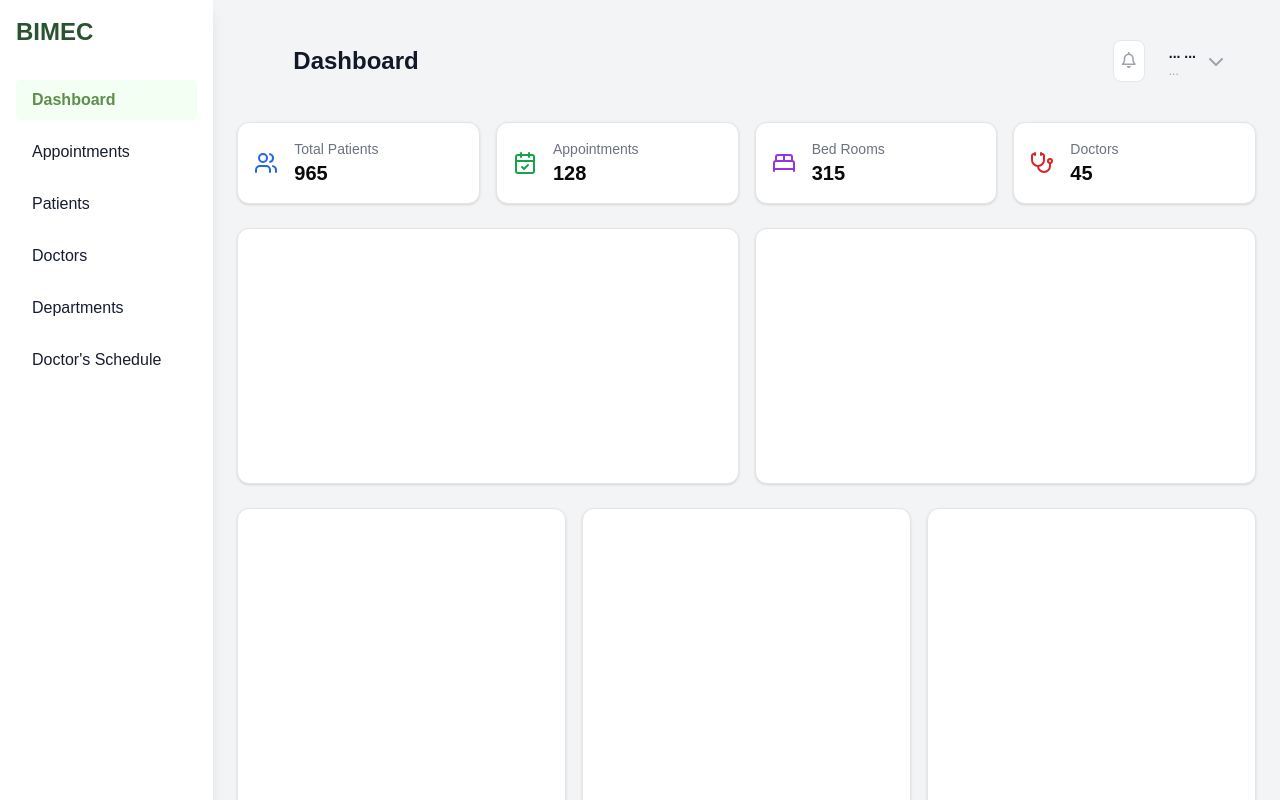
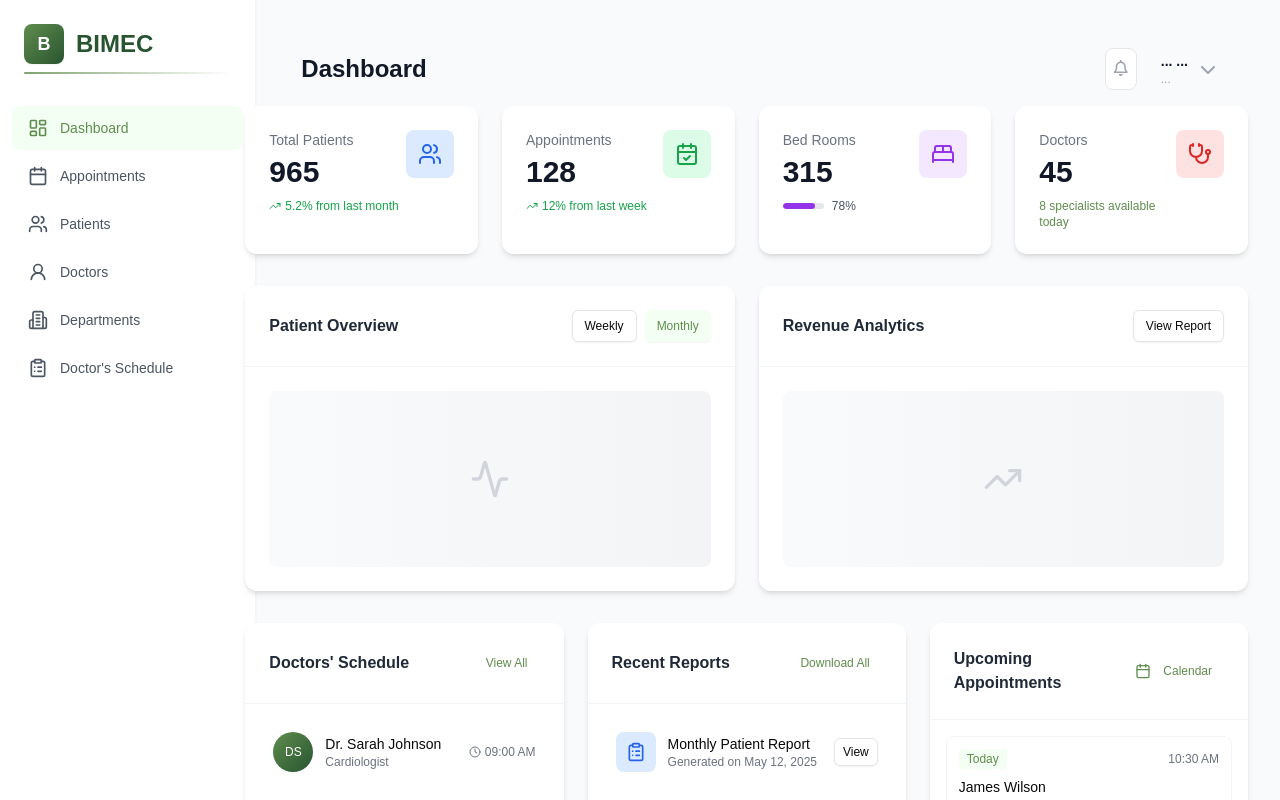
Before and after one commit to vinhdao1006/Project, a React (Vite) app in the folder front-end/: page /admin/dashboard in a window 1280 px wide. Shown: the top 800 px of the page. Built offline with nearby package versions, Linux system fonts and the light colour scheme; no server answers.

Commit message:
Change admin dashboard and sidebar UI

```diff
--- a/front-end/src/pages/admin/Dashboard.jsx
+++ b/front-end/src/pages/admin/Dashboard.jsx
@@ -1,74 +1,258 @@
-import React, { useEffect, useState } from 'react';
+import React, { useEffect, useState } from "react";
 import { Card, CardContent } from "@/components/ui/card";
 import Admin_ava from "@/assets/image/admin_ava.png";
 import { Button } from "@/components/ui/button";
-import { CalendarDays, Search, Users, Stethoscope, CalendarCheck, BedDouble } from "lucide-react";
-import SideBar from './SideBar';
-import Header from './Header';
+import {
+  CalendarDays,
+  Search,
+  Users,
+  Stethoscope,
+  CalendarCheck,
+  BedDouble,
+  TrendingUp,
+  Activity,
+  ClipboardList,
+  Clock,
+  Calendar
+} from "lucide-react";
+import SideBar from "./SideBar";
+import Header from "./Header";
 
 const AdminDashboard = () => {
   return (
-    <div className="grid grid-cols-12 min-h-screen bg-gray-100">
+    <div className="grid grid-cols-12 min-h-screen bg-gray-50">
       {/* Sidebar */}
-      <aside className="col-span-2 bg-white shadow-lg p-4 space-y-4">
+      <div className="col-span-2">
         <SideBar />
-      </aside>
+      </div>
 
       {/* Main Content */}
-      <main className="col-span-10 p-6 space-y-6">
+      <main className="col-span-10 p-8">
         <Header />
 
         {/* Metrics */}
-        <div className="grid grid-cols-4 gap-4">
-          <Card>
-            <CardContent className="flex items-center space-x-4 p-4">
-              <Users className="text-blue-600" />
-              <div>
-                <div className="text-sm text-gray-500">Total Patients</div>
-                <div className="text-xl font-semibold">965</div>
+        <div className="grid grid-cols-1 sm:grid-cols-2 lg:grid-cols-4 gap-6 mb-8">
+          {/* Patients Card */}
+          <Card className="border-none shadow-md hover:shadow-lg transition-shadow duration-300">
+            <CardContent className="p-6">
+              <div className="flex justify-between items-start">
+                <div>
+                  <p className="text-sm font-medium text-gray-500 mb-1">Total Patients</p>
+                  <h3 className="text-3xl font-bold text-gray-900">965</h3>
+                  <p className="text-xs text-green-600 mt-2 flex items-center">
+                    <TrendingUp className="w-3 h-3 mr-1" />
+                    <span>5.2% from last month</span>
+                  </p>
+                </div>
+                <div className="bg-blue-100 p-3 rounded-lg">
+                  <Users className="w-6 h-6 text-blue-600" />
+                </div>
               </div>
             </CardContent>
           </Card>
-          <Card>
-            <CardContent className="flex items-center space-x-4 p-4">
-              <CalendarCheck className="text-green-600" />
-              <div>
-                <div className="text-sm text-gray-500">Appointments</div>
-                <div className="text-xl font-semibold">128</div>
+
+          {/* Appointments Card */}
+          <Card className="border-none shadow-md hover:shadow-lg transition-shadow duration-300">
+            <CardContent className="p-6">
+              <div className="flex justify-between items-start">
+                <div>
+                  <p className="text-sm font-medium text-gray-500 mb-1">Appointments</p>
+                  <h3 className="text-3xl font-bold text-gray-900">128</h3>
+                  <p className="text-xs text-green-600 mt-2 flex items-center">
+                    <TrendingUp className="w-3 h-3 mr-1" />
+                    <span>12% from last week</span>
+                  </p>
+                </div>
+                <div className="bg-green-100 p-3 rounded-lg">
+                  <CalendarCheck className="w-6 h-6 text-green-600" />
+                </div>
               </div>
             </CardContent>
           </Card>
-          <Card>
-            <CardContent className="flex items-center space-x-4 p-4">
-              <BedDouble className="text-purple-600" />
-              <div>
-                <div className="text-sm text-gray-500">Bed Rooms</div>
-                <div className="text-xl font-semibold">315</div>
+
+          {/* Bedrooms Card */}
+          <Card className="border-none shadow-md hover:shadow-lg transition-shadow duration-300">
+            <CardContent className="p-6">
+              <div className="flex justify-between items-start">
+                <div>
+                  <p className="text-sm font-medium text-gray-500 mb-1">Bed Rooms</p>
+                  <h3 className="text-3xl font-bold text-gray-900">315</h3>
+                  <div className="flex mt-2 items-center">
+                    <div className="flex-1 bg-gray-200 h-1.5 rounded-full overflow-hidden">
+                      <div className="bg-purple-600 h-full rounded-full" style={{ width: "78%" }}></div>
+                    </div>
+                    <span className="text-xs font-medium text-gray-600 ml-2">78%</span>
+                  </div>
+                </div>
+                <div className="bg-purple-100 p-3 rounded-lg">
+                  <BedDouble className="w-6 h-6 text-purple-600" />
+                </div>
               </div>
             </CardContent>
           </Card>
-          <Card>
-            <CardContent className="flex items-center space-x-4 p-4">
-              <Stethoscope className="text-red-600" />
-              <div>
-                <div className="text-sm text-gray-500">Doctors</div>
-                <div className="text-xl font-semibold">45</div>
+
+          {/* Doctors Card */}
+          <Card className="border-none shadow-md hover:shadow-lg transition-shadow duration-300">
+            <CardContent className="p-6">
+              <div className="flex justify-between items-start">
+                <div>
+                  <p className="text-sm font-medium text-gray-500 mb-1">Doctors</p>
+                  <h3 className="text-3xl font-bold text-gray-900">45</h3>
+                  <p className="text-xs text-bimec-green mt-2 flex items-center">
+                    <span>8 specialists available today</span>
+                  </p>
+                </div>
+                <div className="bg-red-100 p-3 rounded-lg">
+                  <Stethoscope className="w-6 h-6 text-red-600" />
+                </div>
               </div>
             </CardContent>
           </Card>
         </div>
 
-        {/* Placeholder for charts and appointments */}
-        <div className="grid grid-cols-2 gap-4">
-          <Card className="h-64">{/* Chart: Patient Overview */}</Card>
-          <Card className="h-64">{/* Chart: Revenue */}</Card>
+        {/* Charts Section */}
+        <div className="grid grid-cols-1 lg:grid-cols-2 gap-6 mb-8">
+          <Card className="border-none shadow-md overflow-hidden">
+            <CardContent className="p-0">
+              <div className="p-6 border-b border-gray-100">
+                <div className="flex justify-between items-center">
+                  <h3 className="font-semibold text-gray-800">Patient Overview</h3>
+                  <div className="flex space-x-2">
+                    <Button variant="outline" size="sm" className="text-xs h-8">
+                      Weekly
+                    </Button>
+                    <Button variant="outline" size="sm" className="text-xs h-8 bg-bimec-light-green text-bimec-green border-none">
+                      Monthly
+                    </Button>
+                  </div>
+                </div>
+              </div>
+              <div className="p-6 h-56">
+                {/* Chart placeholder */}
+                <div className="w-full h-full bg-gradient-to-r from-gray-50 to-gray-100 rounded-lg flex items-center justify-center">
+                  <Activity className="w-10 h-10 text-gray-300" />
+                </div>
+              </div>
+            </CardContent>
+          </Card>
+
+          <Card className="border-none shadow-md overflow-hidden">
+            <CardContent className="p-0">
+              <div className="p-6 border-b border-gray-100">
+                <div className="flex justify-between items-center">
+                  <h3 className="font-semibold text-gray-800">Revenue Analytics</h3>
+                  <Button variant="outline" size="sm" className="text-xs h-8">
+                    View Report
+                  </Button>
+                </div>
+              </div>
+              <div className="p-6 h-56">
+                {/* Chart placeholder */}
+                <div className="w-full h-full bg-gradient-to-r from-gray-50 to-gray-100 rounded-lg flex items-center justify-center">
+                  <TrendingUp className="w-10 h-10 text-gray-300" />
+                </div>
+              </div>
+            </CardContent>
+          </Card>
         </div>
 
         {/* Schedule & Reports */}
-        <div className="grid grid-cols-3 gap-4">
-          <Card className="h-80">{/* Doctors' Schedule */}</Card>
-          <Card className="h-80">{/* Reports */}</Card>
-          <Card className="h-80">{/* Appointments Calendar */}</Card>
+        <div className="grid grid-cols-1 md:grid-cols-2 lg:grid-cols-3 gap-6">
+          {/* Doctors' Schedule */}
+          <Card className="border-none shadow-md">
+            <CardContent className="p-0">
+              <div className="p-6 border-b border-gray-100">
+                <div className="flex justify-between items-center">
+                  <h3 className="font-semibold text-gray-800">Doctors' Schedule</h3>
+                  <Button variant="ghost" size="sm" className="text-xs h-8 text-bimec-green">
+                    View All
+                  </Button>
+                </div>
+              </div>
+              <div className="p-4 space-y-4 h-72 overflow-auto">
+                {/* Schedule items */}
+                {[1, 2, 3, 4].map((item) => (
+                  <div key={item} className="flex items-center p-3 rounded-lg hover:bg-gray-50">
+                    <div className="w-10 h-10 rounded-full bg-gradient-to-br from-bimec-green to-bimec-heavy-green flex items-center justify-center text-white font-medium text-xs mr-3">
+                      DS
+                    </div>
+                    <div className="flex-1">
+                      <h4 className="text-sm font-medium">Dr. Sarah Johnson</h4>
+                      <p className="text-xs text-gray-500">Cardiologist</p>
+                    </div>
+                    <div className="flex items-center text-xs text-gray-500">
+                      <Clock className="w-3 h-3 mr-1" />
+                      <span>09:00 AM</span>
+                    </div>
+                  </div>
+                ))}
+              </div>
+            </CardContent>
+          </Card>
+
+          {/* Reports */}
+          <Card className="border-none shadow-md">
+            <CardContent className="p-0">
+              <div className="p-6 border-b border-gray-100">
+                <div className="flex justify-between items-center">
+                  <h3 className="font-semibold text-gray-800">Recent Reports</h3>
+                  <Button variant="ghost" size="sm" className="text-xs h-8 text-bimec-green">
+                    Download All
+                  </Button>
+                </div>
+              </div>
+              <div className="p-4 space-y-4 h-72 overflow-auto">
+                {/* Report items */}
+                {[1, 2, 3, 4].map((item) => (
+                  <div key={item} className="flex items-center p-3 rounded-lg hover:bg-gray-50">
+                    <div className="w-10 h-10 rounded-lg bg-blue-100 flex items-center justify-center text-blue-600 mr-3">
+                      <ClipboardList className="w-5 h-5" />
+                    </div>
+                    <div className="flex-1">
+                      <h4 className="text-sm font-medium">Monthly Patient Report</h4>
+                      <p className="text-xs text-gray-500">Generated on May 12, 2025</p>
+                    </div>
+                    <Button variant="outline" size="sm" className="text-xs h-7 px-2">
+                      View
+                    </Button>
+                  </div>
+                ))}
+              </div>
+            </CardContent>
+          </Card>
+
+          {/* Appointments Calendar */}
+          <Card className="border-none shadow-md">
+            <CardContent className="p-0">
+              <div className="p-6 border-b border-gray-100">
+                <div className="flex justify-between items-center">
+                  <h3 className="font-semibold text-gray-800">Upcoming Appointments</h3>
+                  <Button variant="ghost" size="sm" className="text-xs h-8 text-bimec-green">
+                    <Calendar className="w-4 h-4 mr-1" />
+                    Calendar
+                  </Button>
+                </div>
+              </div>
+              <div className="p-4 space-y-3 h-72 overflow-auto">
+                {/* Calendar items */}
+                {[1, 2, 3, 4].map((item) => (
+                  <div key={item} className="p-3 border border-gray-100 rounded-lg hover:border-bimec-green/30 hover:bg-bimec-light-green/10 transition-colors">
+                    <div className="flex justify-between items-center mb-2">
+                      <span className="text-xs font-medium bg-bimec-light-green text-bimec-green px-2 py-0.5 rounded">
+                        {item === 1 ? 'Today' : 'Tomorrow'}
+                      </span>
+                      <span className="text-xs text-gray-500">10:30 AM</span>
+                    </div>
+                    <h4 className="text-sm font-medium">James Wilson</h4>
+                    <div className="flex items-center text-xs text-gray-500 mt-1">
+                      <Stethoscope className="w-3 h-3 mr-1" />
+                      <span>General Checkup</span>
+                    </div>
+                  </div>
+                ))}
+              </div>
+            </CardContent>
+          </Card>
         </div>
       </main>
     </div>
--- a/front-end/src/pages/admin/SideBar.jsx
+++ b/front-end/src/pages/admin/SideBar.jsx
@@ -1,82 +1,74 @@
+import React, { useState } from "react";
 import { NavLink } from "react-router-dom";
+import {
+  LayoutDashboard,
+  Calendar,
+  Users,
+  UserRound,
+  Building2,
+  ClipboardList,
+  ChevronRight
+} from "lucide-react";
 
 const SideBar = () => {
+  const [isHovered, setIsHovered] = useState(false);
+
+  const navItems = [
+    { path: "/admin/dashboard", label: "Dashboard", icon: LayoutDashboard },
+    { path: "/admin/appointments", label: "Appointments", icon: Calendar },
+    { path: "/admin/patients", label: "Patients", icon: Users },
+    { path: "/admin/doctors", label: "Doctors", icon: UserRound },
+    { path: "/admin/departments", label: "Departments", icon: Building2 },
+    { path: "/admin/doctor-schedule", label: "Doctor's Schedule", icon: ClipboardList },
+  ];
+
   return (
-        <div className="sidebar">
-            <div className="text-2xl font-bold text-bimec-heavy-green">BIMEC</div>
-            <nav className="space-y-2 grid grid-cols-1 mt-8 gap-1">
+    <div
+      className="w-64 h-screen bg-white border-r border-gray-100 flex flex-col py-6 shadow-sm"
+      onMouseEnter={() => setIsHovered(true)}
+      onMouseLeave={() => setIsHovered(false)}
+    >
+      {/* Logo Section */}
+      <div className="px-6 mb-8">
+        <div className="flex items-center space-x-3">
+          <div className="w-10 h-10 bg-gradient-to-br from-bimec-green to-bimec-heavy-green rounded-lg flex items-center justify-center shadow-sm transition-shadow duration-300 hover:shadow-md">
+            <span className="text-white font-bold text-lg">B</span>
+          </div>
+          <span className="text-2xl font-bold text-bimec-heavy-green">BIMEC</span>
+        </div>
+        <div className="mt-2 h-0.5 bg-gradient-to-r from-bimec-green/80 to-transparent rounded-full"></div>
+      </div>
+
+      {/* Navigation */}
+      <nav className="space-y-1 px-3 flex-grow overflow-y-auto">
+        {navItems.map((item, index) => {
+          const Icon = item.icon;
+
+          return (
             <NavLink
-                    to="/admin/dashboard"
-                    className={({ isActive }) =>
-                        `block px-4 py-2 rounded ${
-                            isActive
-                                ? "text-bimec-green font-bold bg-bimec-light-green"
-                                : "text-bimec-black hover:text-bimec-green hover:border-bimec-green"
-                        }`
+              key={item.path}
+              to={item.path}
+              className={({ isActive }) => `
+                flex items-center gap-3 px-4 py-3 rounded-lg transition-all duration-200
+                ${isActive
+                  ? "bg-bimec-light-green text-bimec-green font-medium"
+                  : "text-gray-600 hover:bg-gray-50 hover:text-bimec-green"
                 }
+              `}
+              style={{
+                transform: `translateX(${isHovered ? '0' : '-4px'})`,
+                opacity: isHovered ? 1 : 0.97,
+                transition: `transform 0.3s ease ${index * 0.04}s, opacity 0.3s ease ${index * 0.04}s, background-color 0.2s, color 0.2s`
+              }}
             >
-                    Dashboard
+              <Icon className="w-5 h-5" />
+              <span className="text-sm">{item.label}</span>
+              {({ isActive }) => isActive && (
+                <ChevronRight className="w-4 h-4 ml-auto text-bimec-green" />
+              )}
             </NavLink>
-                <NavLink
-                    to="/admin/appointments"
-                    className={({ isActive }) =>
-                        `block px-4 py-2 rounded  ${
-                            isActive
-                                ? "text-bimec-green font-bold  bg-bimec-light-green"
-                                : "text-bimec-black  hover:text-bimec-green hover:border-bimec-green"
-                        }`
-                    }
-                >
-                    Appointments
-                </NavLink>
-                <NavLink
-                    to="/admin/patients"
-                    className={({ isActive }) =>
-                        `block px-4 py-2 rounded  ${
-                            isActive
-                                ? "text-bimec-green font-bold  bg-bimec-light-green"
-                                : "text-bimec-black  hover:text-bimec-green hover:border-bimec-green"
-                        }`
-                    }
-                >
-                    Patients
-                </NavLink>
-                <NavLink
-                    to="/admin/doctors"
-                    className={({ isActive }) =>
-                        `block px-4 py-2 rounded  ${
-                            isActive
-                                ? "text-bimec-green font-bold  bg-bimec-light-green"
-                                : "text-bimec-black  hover:text-bimec-green hover:border-bimec-green"
-                        }`
-                    }
-                >
-                    Doctors
-                </NavLink>
-                <NavLink
-                    to="/admin/departments"
-                    className={({ isActive }) =>
-                        `block px-4 py-2 rounded  ${
-                            isActive
-                                ? "text-bimec-green font-bold  bg-bimec-light-green"
-                                : "text-bimec-black  hover:text-bimec-green hover:border-bimec-green"
-                        }`
-                    }
-                >
-                    Departments
-                </NavLink>
-                <NavLink
-                    to="/admin/doctor-schedule"
-                    className={({ isActive }) =>
-                        `block px-4 py-2 rounded  ${
-                            isActive
-                                ? "text-bimec-green font-bold  bg-bimec-light-green"
-                                : "text-bimec-black  hover:text-bimec-green hover:border-bimec-green"
-                        }`
-                    }
-                >
-                    Doctor's Schedule
-                </NavLink>
+          );
+        })}
       </nav>
     </div>
   );
```
Lines whose indentation alone changed are shown as unchanged.
